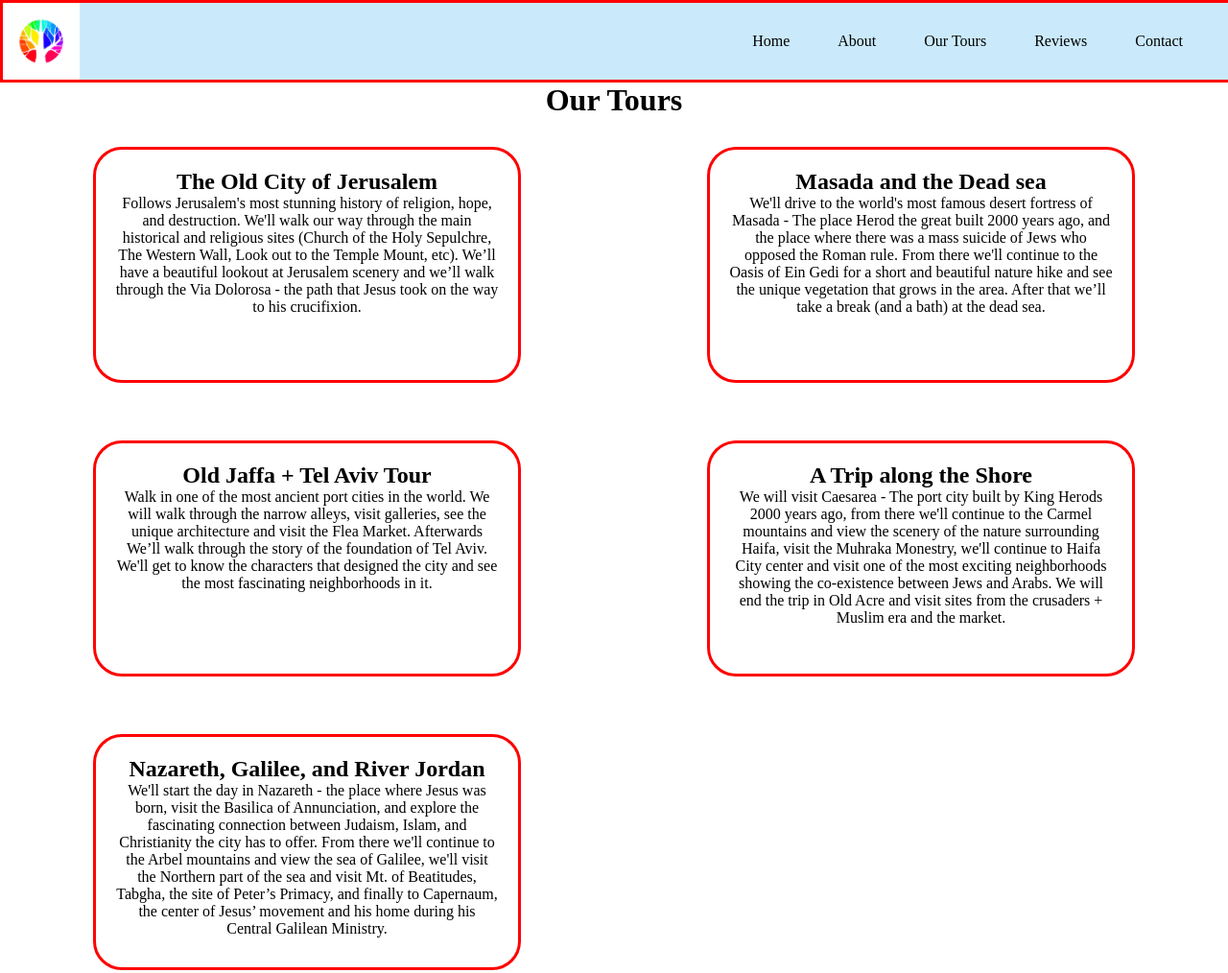
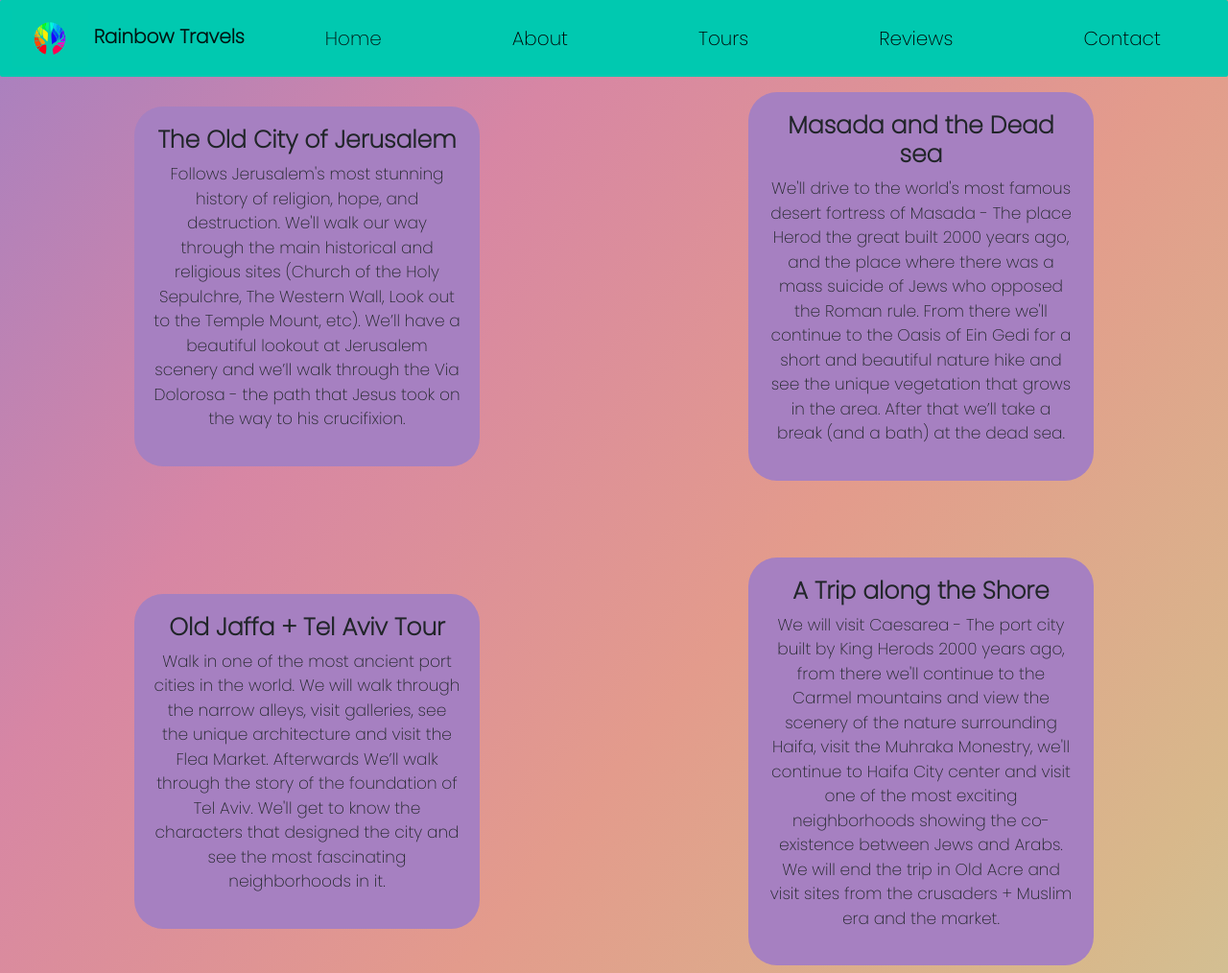
Before and after one commit to zifftalmon/Rainbow-Travels, a plain HTML site: page Tours-page/tours.html in a window 1280 px wide. Shown: the top 1014 px of the page at 96% size. Drawn offline with nearby package versions, Linux system fonts and the light colour scheme.

Commit message:
logo file added, navbar added to html fil, grid and border-box added

```diff
--- a/Tours-page/tours.css
+++ b/Tours-page/tours.css
@@ -1,19 +1,44 @@
 * {
     margin: 0;
+    padding: 0;
+
+    }
+
+body {
+    /* background-color: #A56FB0; */
+    background-image: linear-gradient(to right bottom, #a680c1, #d786a4, #e39b8c, #d8b88b, #c4d2a6);
+
 }
-/* Add nav menu from bootstrap */
+
 .navbar {
+    position: fixed;
+    top: 0;
     width: 100%;
+    height: 80px;
     display: flex;
     justify-content: space-between;
     align-items: center;
-    border: 3px solid red;
-    background-color: rgba(80, 185, 245, 0.3);
+    font-family: 'poppins', sans-serif;
+    background-color: #00C9B0;
+    font-size: 20px;
+    border-radius: 2px;
+    box-shadow: inset;
 }
+
+.navbar-brand {
+    font-weight: bold;
+}
+
+#navbarNav {
+    background-color: #00C9B0;
+}
+
 #logo {
+    margin: 0;
     width: 80px;
-    height: 80px;
+    height: 60px;
 }
+
 .navbar ul {
     display: flex;
     align-items: center;
@@ -21,7 +46,7 @@
     list-style: none;
 }
 .navbar ul > li a{
-    margin-right: 50px;
+    margin: 0 60px;
     text-decoration: none;
     color: black;
 }
@@ -35,11 +60,20 @@ h1 {
     align-items: center;
 }
 .tours-grid div{
+    box-sizing: content-box;
     text-align: center;
-    margin: 30px;
+    margin: 40px;
     padding: 20px;
-    width: 400px;
-    height: 200px;
-    border: 3px solid red;
+    width: 25vw;
+    /* border: 3px solid red; */
     border-radius: 30px;
+    background-color: #A680C1;
+    font-family: 'Poppins', sans-serif;
 }
+.tours-grid div > h2 {
+    font-weight: bold;
+    font-size: 25px;
+}
+.tours-grid div > p {
+    font-size: 17px;
+}
--- a/Tours-page/tours.html
+++ b/Tours-page/tours.html
@@ -4,25 +4,44 @@
     <meta charset="UTF-8">
     <meta http-equiv="X-UA-Compatible" content="IE=edge">
     <meta name="viewport" content="width=device-width, initial-scale=1.0">
+    <link rel="preconnect" href="https://fonts.googleapis.com">
+    <link rel="preconnect" href="https://fonts.gstatic.com" crossorigin>
+    <link href="https://fonts.googleapis.com/css2?family=Lexend+Deca:wght@100&family=Poppins:wght@200&family=Yeseva+One&display=swap" rel="stylesheet">
+    <link href="https://cdn.jsdelivr.net/npm/bootstrap@5.2.2/dist/css/bootstrap.min.css" rel="stylesheet" integrity="sha384-Zenh87qX5JnK2Jl0vWa8Ck2rdkQ2Bzep5IDxbcnCeuOxjzrPF/et3URy9Bv1WTRi" crossorigin="anonymous">
     <link rel="stylesheet" href="tours.css">
     <title>Tours | Rainbow Tours</title>
 </head>
 <body>
     <!-- NAVBAR -->
-    <section id="navbar">
-        <nav>
-            <div class="navbar">
-                <img id="logo" src="c4f034a1-6595-41ea-9572-38defea9f8e4.jfif">
-                <ul>
-                    <li><a href="file:///C:/Users/Ziv/Documents/coding%20files/Rainbow-Travels/Home-Page/index.html">Home</a></li>
-                    <li><a href="file:///C:/Users/Ziv/Documents/coding%20files/Rainbow-Travels/About-Page/index.html">About</a></li>
-                    <li><a href="file:///C:/Users/Ziv/Documents/coding%20files/Rainbow-Travels/Tours-page/index.html">Our Tours</a></li>
-                    <li><a href="file:///C:/Users/Ziv/Documents/coding%20files/Rainbow-Travels/Review-Page/index.html">Reviews</a></li>
-                    <li><a href="file:///C:/Users/Ziv/Documents/coding%20files/Rainbow-Travels/Contact-Page/index.html">Contact</a></li>
-                </ul>
-            </div>
-        </nav>
-    </section>
+    <nav class="navbar navbar-expand-lg">
+        <div class="container-fluid">
+          <a class="navbar-brand">
+            <img id="logo" src="logo-final3.jpg">
+            Rainbow Travels</a>
+          <button class="navbar-toggler" type="button" data-bs-toggle="collapse" data-bs-target="#navbarNav" aria-controls="navbarNav" aria-expanded="false" aria-label="Toggle navigation">
+            <span class="navbar-toggler-icon"></span>
+          </button>
+          <div class="collapse navbar-collapse" id="navbarNav">
+            <ul class="navbar-nav">
+              <li class="nav-item">
+                <a class="nav-link active" aria-current="page" href="file:///C:/Users/Ziv/Documents/coding%20files/Rainbow-Travels/Home-Page/home.html">Home</a>
+              </li>
+              <li class="nav-item">
+                <a class="nav-link" href="file:///C:/Users/Ziv/Documents/coding%20files/Rainbow-Travels/About-Page/about.html">About</a>
+              </li>
+              <li class="nav-item">
+                <a class="nav-link" href="file:///C:/Users/Ziv/Documents/coding%20files/Rainbow-Travels/Tours-page/tours.html">Tours</a>
+              </li>
+              <li class="nav-item">
+                <a class="nav-link" href="file:///C:/Users/Ziv/Documents/coding%20files/Rainbow-Travels/Review-Page/review.html">Reviews</a>
+              </li>
+              <li class="nav-item">
+                <a class="nav-link" href="file:///C:/Users/Ziv/Documents/coding%20files/Rainbow-Travels/Contact-Page/contact.html">Contact</a>
+              </li>
+            </ul>
+          </div>
+        </div>
+      </nav>
     <!-- HEADER -->
     <header>
         <h1>Our Tours</h1>
@@ -30,6 +49,7 @@
 
     <section id="tours">
         <div class="tours-grid">
+
             <div class="tour">
                 <h2>The Old City of Jerusalem</h2>
                 <p>Follows Jerusalem's most stunning history of religion, hope, and destruction. We'll walk our way through the main historical and religious sites (Church of the Holy Sepulchre, The Western Wall, Look out to the Temple Mount, etc). We’ll have a beautiful lookout at Jerusalem scenery and we’ll walk through the Via Dolorosa - the path that Jesus took on the way to his crucifixion.</p>
@@ -53,5 +73,8 @@
 
         </div>
     </section>
+
+    <script src="https://cdn.jsdelivr.net/npm/@popperjs/core@2.11.6/dist/umd/popper.min.js" integrity="sha384-oBqDVmMz9ATKxIep9tiCxS/Z9fNfEXiDAYTujMAeBAsjFuCZSmKbSSUnQlmh/jp3" crossorigin="anonymous"></script>
+    <script src="https://cdn.jsdelivr.net/npm/bootstrap@5.2.2/dist/js/bootstrap.min.js" integrity="sha384-IDwe1+LCz02ROU9k972gdyvl+AESN10+x7tBKgc9I5HFtuNz0wWnPclzo6p9vxnk" crossorigin="anonymous"></script>
 </body>
 </html>
```
Also changed, not shown: Tours-page/logo-final2.jpg (added), Tours-page/logo-final3.jpg (added).
